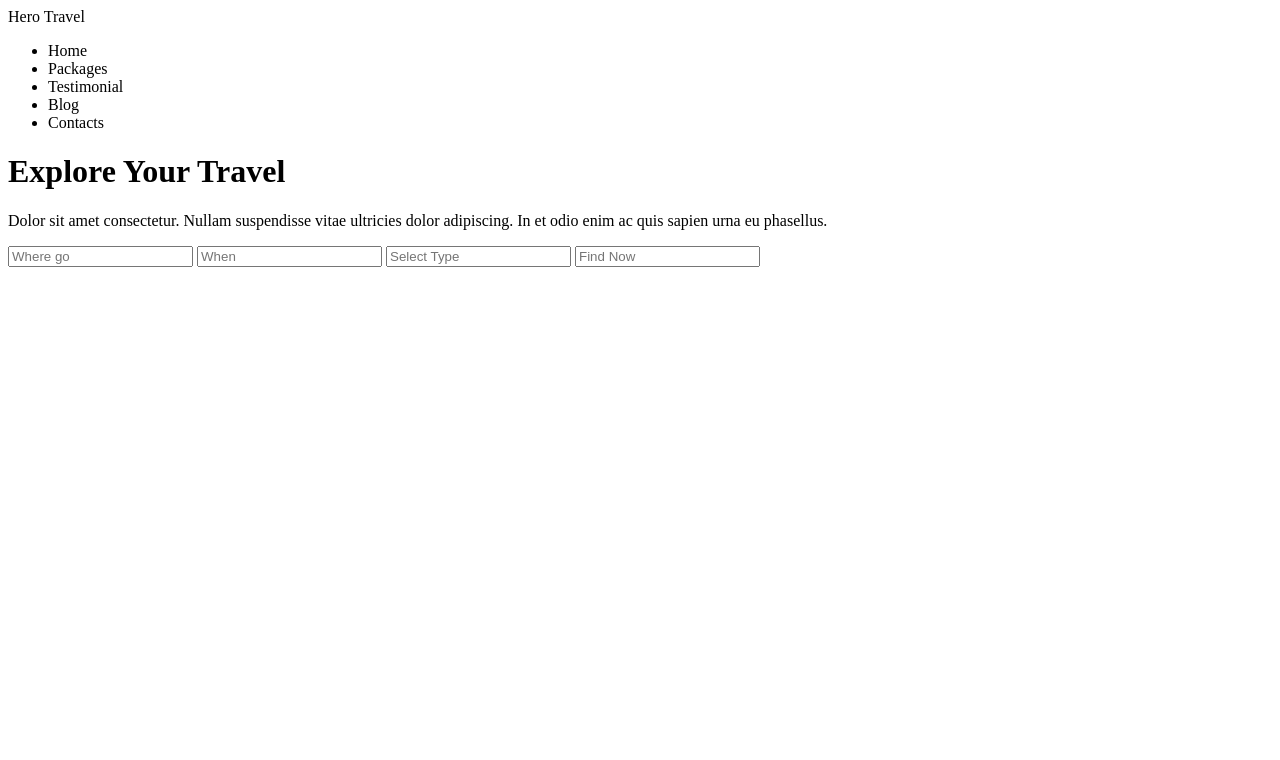
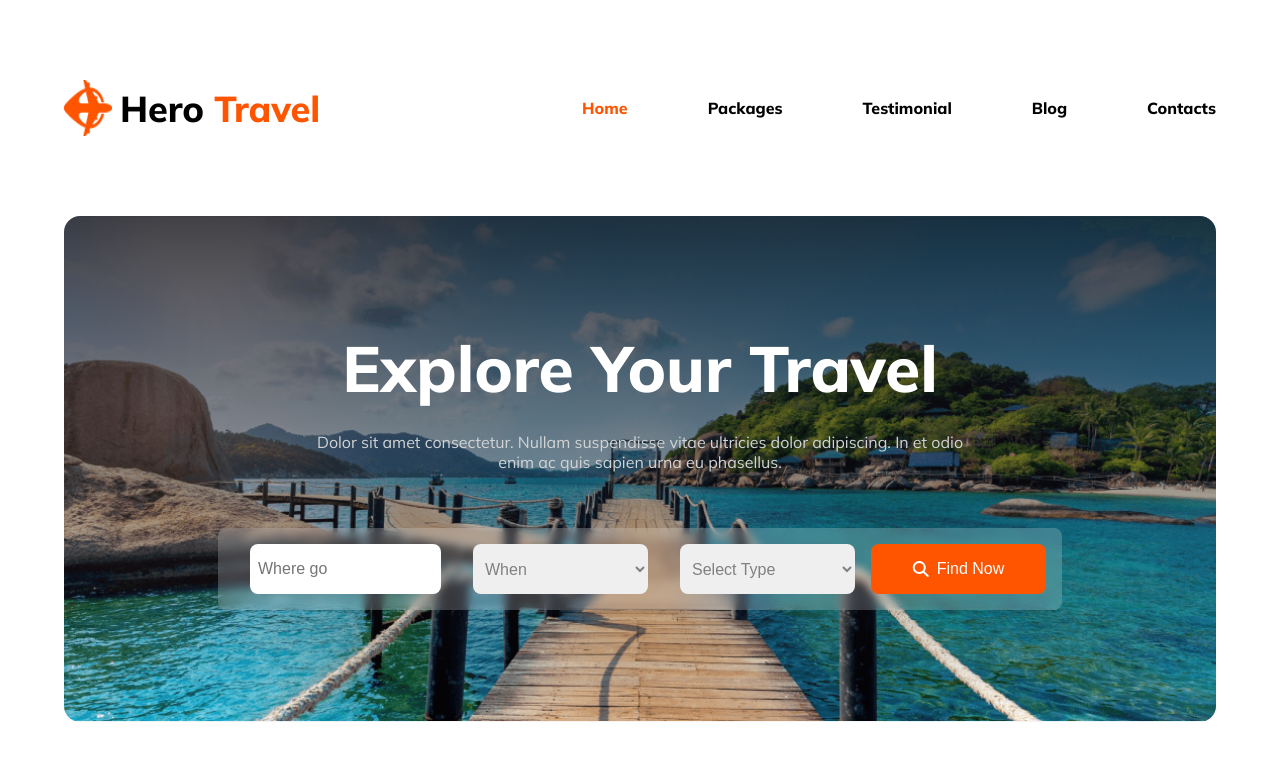
Before and after one commit to asm-shad/Travel-Page, a plain HTML site: page index.html in a window 1280 px wide. Drawn offline with Linux system fonts and the light colour scheme.

Commit message:
NavBar and Banner Section Completed

```diff
--- a/Styles/style.css
+++ b/Styles/style.css
@@ -0,0 +1,125 @@
+@import url('https://fonts.googleapis.com/css2?family=Mulish:ital,wght@0,200..1000;1,200..1000&display=swap');
+
+body {
+    font-family: "Mulish", sans-serif;
+}
+
+/* Default styles */
+* {
+    margin: 0;
+}
+.container{
+    width: 90%;
+    margin: 5rem auto;
+    border-radius: 1rem;
+}
+
+h3{
+    font-size: 2.25rem;
+    text-align: center;
+    font-weight: 800;
+    line-height: normal;
+}
+
+p{
+    font-size: 1rem;
+    font-weight: normal;
+    line-height: normal;
+    text-align: center;
+}
+
+/* NavBar */
+
+.navBar{
+    display: flex;
+    justify-content: space-between;
+    align-items: center;
+}
+
+.logo{
+    display: flex;
+    align-items: center;
+    width: 280px;
+}
+
+.logo img{
+    width: 48px;
+    height: 56px;
+    margin-right: 0.5rem;
+}
+
+.nav-options{
+    display: flex;
+    flex-direction: row;
+    justify-content: space-evenly;
+    gap: 5rem;
+}
+
+span{
+    color: #FF5400;
+}
+
+.navBar p{
+    cursor: pointer;
+    font-weight: 800;
+}
+
+/* Banner */
+
+.explore-your-travel{
+    background-image: linear-gradient(180deg, rgba(19,19,24,0.8) 0%, rgba(19, 19, 24, 0) 100%), url(../Images/Banner.png);
+    background-repeat: no-repeat;
+    background-position: center;
+    background-size: cover;
+    display: flex;
+    justify-content: center;
+    align-items: center;
+    padding: 7rem 0;
+}
+.explore-container h3{
+    color: white;
+    font-size: 4rem;
+    font-weight: 800;
+}
+.explore-container p{
+    color: rgb(209, 212, 214);
+    width: 676px;
+    padding: 1.5rem 0;
+    margin: auto;
+}
+.travel-inputs{
+    margin-top: 2rem;
+    border-radius: 8px;
+    background: rgba(255, 255, 255, 0.2);
+    padding: 1rem;
+    display: flex;
+    justify-content: space-around;
+    backdrop-filter: blur(4px);
+}
+input, select{
+    width: 175px;
+    height: 50px;
+    padding: 0 0.5rem;
+    margin: 0 1rem;
+    border: none;
+    border-radius: 0.5rem;
+    cursor: pointer;
+    font-size: 1rem;
+    color: rgba(19, 19, 24, 0.5);;
+}
+input:focus{
+    outline: none;
+}
+.btn-primary{
+    width: 175px;
+    display: flex;
+    justify-content: center;
+    align-items: center;
+    gap: 0.5rem;
+    padding: 0.7rem 1.2rem;
+    background-color: #FF5400;
+    border: none;
+    border-radius: 0.5rem;
+    font-size: 1rem;
+    color: white;
+}
--- a/index.html
+++ b/index.html
@@ -4,34 +4,42 @@
     <meta charset="UTF-8">
     <meta name="viewport" content="width=device-width, initial-scale=1.0">
     <title>Travel Page</title>
+    <!-- fontawesome cdn -->
+    <script src="https://kit.fontawesome.com/1ca39a8f04.js" crossorigin="anonymous"></script>
     <link rel="stylesheet" href="Styles/style.css">
 </head>
 <body>
     <header>
-        <nav class="navBar">
-            <div class="logo">Hero <span>Travel</span></div>
-            <div>
-                <ul>
-                    <li>Home</li>
-                    <li>Packages</li>
-                    <li>Testimonial</li>
-                    <li>Blog</li>
-                    <li>Contacts</li>
-                </ul>
+        <!-- Nav Bar -->
+        <nav class="container navBar">
+            <div class="logo">
+                <img src="./Images/logo.png" alt="">
+                <h3>Hero <span>Travel</span></h3>
+            </div>
+            <div class="nav-options">
+                <p><span>Home</span></p>
+                <p>Packages</p>
+                <p>Testimonial</p>
+                <p>Blog</p>
+                <p>Contacts</p>
             </div>
         </nav>
-        <div class="banner">
-            <div class="banner-content">
-                <h1 class="title">Explore Your Travel</h1>
+        <section class="container explore-your-travel">
+            <div class="explore-container">
+                <h3 class="title">Explore Your Travel</h3>
                 <p>Dolor sit amet consectetur. Nullam suspendisse vitae ultricies dolor adipiscing. In et odio enim ac quis sapien urna eu phasellus.</p>
-                <form action="">
+                <div class="travel-inputs">
                     <input type="text" placeholder="Where go">
-                    <input type="text" placeholder="When">
-                    <input type="text" placeholder="Select Type">
-                    <input type="text" placeholder="Find Now">
-                </form>
+                    <select name="" id="">
+                        <option value="">When</option>
+                    </select>
+                    <select name="" id="">
+                        <option value="">Select Type</option>
+                    </select>
+                    <button class="btn-primary"><i class="fa-solid fa-magnifying-glass"></i>Find Now</button>
+                </div>
             </div>
-        </div>
+        </section>
     </header>
     <main>
 
```
Also changed, not shown: Images/Banner.png (renamed from Images/Group 13 (1) (1).png), Images/logo.png (renamed from Images/Group 40071 (2).png).
